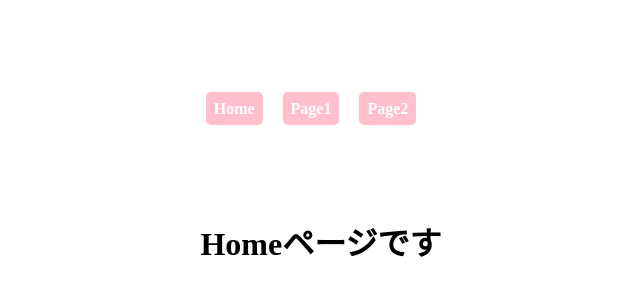
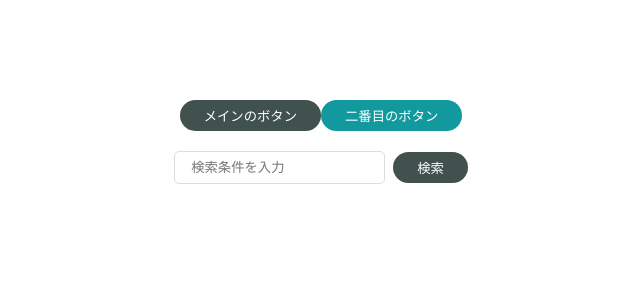
Before and after one commit to tetsguya-hashi/reactStepUp, a React (Create React App) app in the folder my-app/: page / in a window 1280 px wide. Shown: the top 300 px of the page, without its empty margins (319-959 px from the left). Built offline with nearby package versions, Linux system fonts and the light colour scheme.

Commit message:
moleculesを作成した。

```diff
--- a/my-app/package.json
+++ b/my-app/package.json
@@ -8,6 +8,7 @@
     "react-dom": "^17.0.2",
     "react-router-dom": "^5.3.0",
     "react-scripts": "5.0.1",
+    "styled-components": "^5.3.5",
     "web-vitals": "^2.1.4"
   },
   "scripts": {
--- a/my-app/src/App.jsx
+++ b/my-app/src/App.jsx
@@ -2,19 +2,17 @@ import './App.css';
 import { BrowserRouter, Link } from 'react-router-dom';
 import './style.scss';
 import { Router } from './router/Router';
+import { PrimaryButton } from './components/atoms/button/PrimaryButton';
+import { SecondaryButton } from './components/atoms/button/SecondaryButton';
+import { SearchInput } from './components/molecules/SearchInput';
 
 function App() {
   return (
-    <BrowserRouter>
-      <div className='container'>
-        <nav>
-          <Link to='/'>Home</Link>
-          <Link to='/page1'>Page1</Link>
-          <Link to='/page2'>Page2</Link>
-        </nav>
-      </div>
-      <Router />
-    </BrowserRouter>
+    <div className="App container">
+      <PrimaryButton>メインのボタン</PrimaryButton>
+      <SecondaryButton>二番目のボタン</SecondaryButton>
+      <SearchInput />
+    </div>
   );
 }
 
--- /dev/null
+++ b/my-app/src/components/atoms/button/BaseButton.jsx
@@ -0,0 +1,15 @@
+import styled from 'styled-components';
+
+export const BaseButton = styled.button`
+  display: inline-block;
+  color: #fff;
+  padding: 6px 24px;
+  border: none;
+  outline: none;
+  border-radius:30px;
+  transition: all 0.3s ease;
+  &:hover {
+    cursor: pointer;
+    opacity: .7;
+  }
+`
--- /dev/null
+++ b/my-app/src/components/atoms/button/PrimaryButton.jsx
@@ -0,0 +1,12 @@
+import styled from 'styled-components';
+import { BaseButton } from './BaseButton';
+
+export const PrimaryButton = (props) => {
+  const { children } = props;
+  return (
+    <SButton>{children}</SButton>
+  )
+}
+const SButton = styled(BaseButton)`
+  background-color: #40514e;
+`;
--- /dev/null
+++ b/my-app/src/components/atoms/button/SecondaryButton.jsx
@@ -0,0 +1,12 @@
+import styled from 'styled-components';
+import { BaseButton } from './BaseButton';
+
+export const SecondaryButton = (props) => {
+  const { children } = props;
+  return (
+    <SButton>{children}</SButton>
+  )
+}
+const SButton = styled(BaseButton)`
+  background-color: #11999e;
+`;
--- /dev/null
+++ b/my-app/src/components/atoms/input/Input.jsx
@@ -0,0 +1,13 @@
+import styled from "styled-components"
+export const Input = (props) => {
+  const { placeholder = "" } = props;
+  return (
+    <SInput type='text' placeholder={placeholder} />
+  );
+}
+const SInput = styled.input`
+  padding: 8px 16px;
+  border:solid #ddd 1px;
+  border-radius:5px;
+  outline: none;
+`
--- /dev/null
+++ b/my-app/src/components/molecules/SearchInput.jsx
@@ -0,0 +1,24 @@
+import { PrimaryButton } from "../atoms/button/PrimaryButton"
+import { Input } from "../atoms/input/Input"
+import styled from "styled-components"
+
+export const SearchInput = () => {
+  return (
+    <Scontainer>
+      <Input placeholder='検索条件を入力' />
+      <SbuttonWrapper>
+        <PrimaryButton>検索</PrimaryButton>
+      </SbuttonWrapper>
+    </Scontainer>
+  )
+}
+
+const Scontainer = styled.div`
+margin-top: 20px;
+display: flex;
+align-items: center;
+justify-content: center;
+`
+const SbuttonWrapper = styled.div`
+padding-left: 8px;
+`
```
Also changed, not shown: my-app/src/components/aaa.jsx (added), 2 other files (tests, documents, lock files or other folders).
